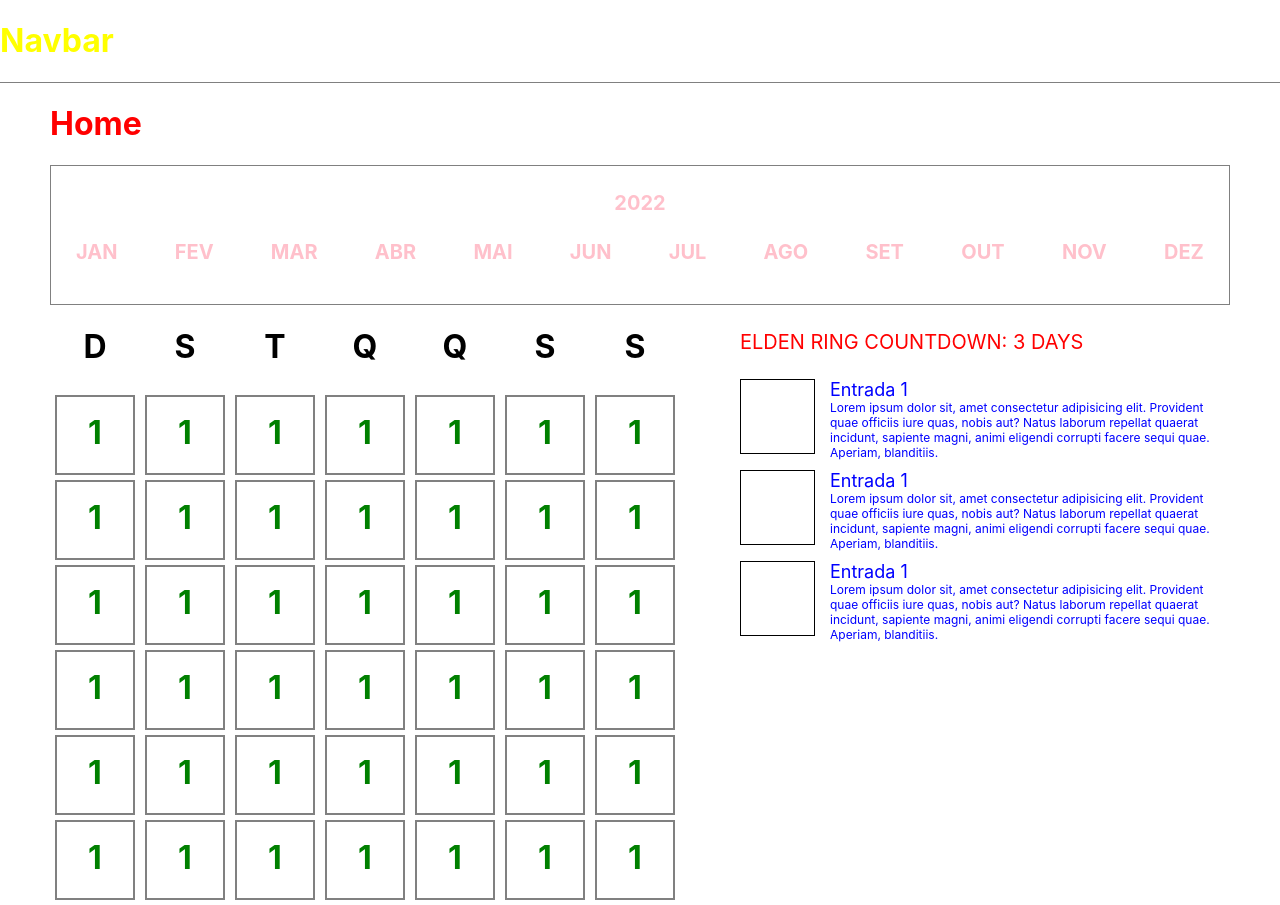
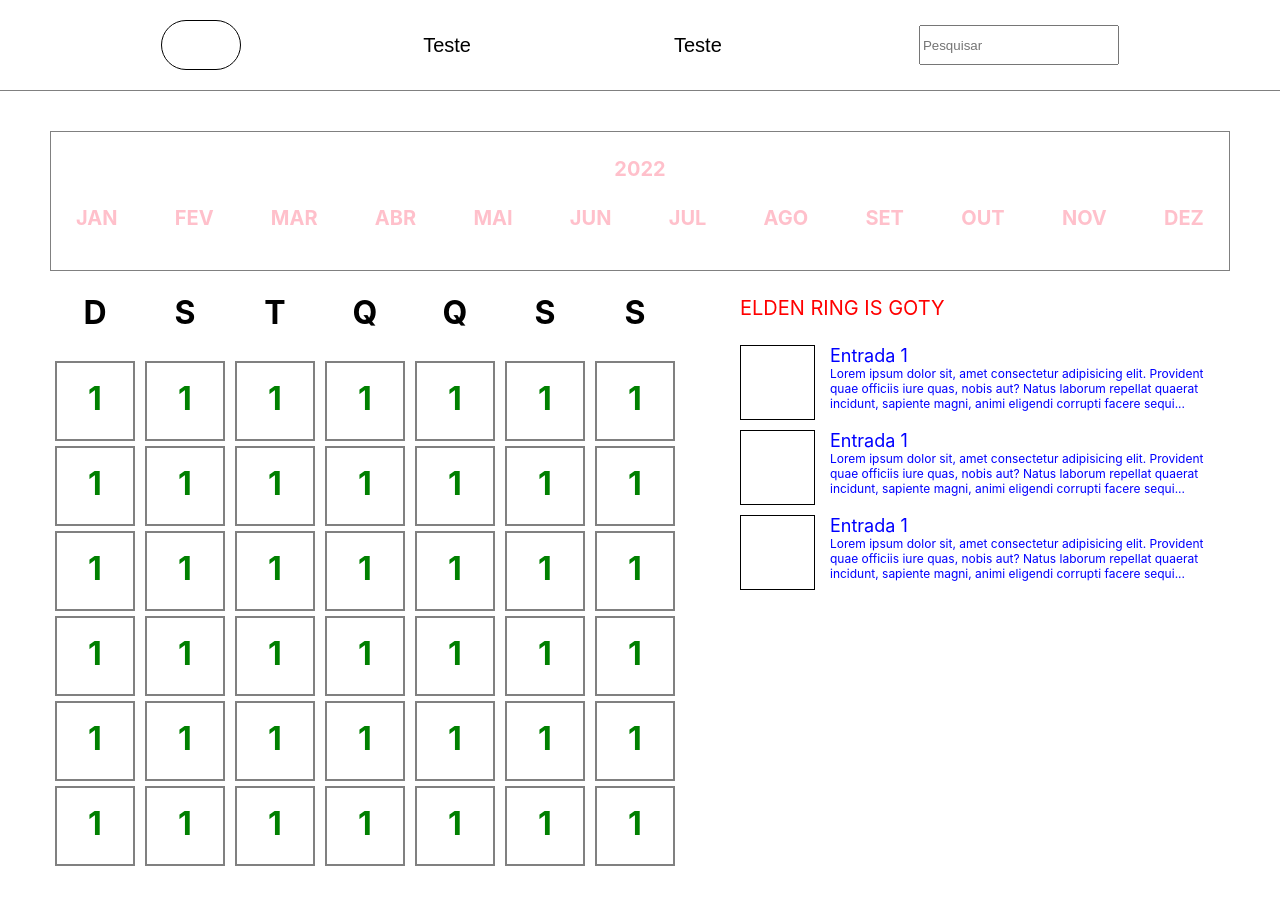
Before and after one commit to ViniciusOsorio/xjournal-next, a Next.js app: page /home in a window 1280 px wide. After the commit the page ends 871 px from the top, so only its background shows below. Built offline with nearby package versions, Linux system fonts and the light colour scheme.

Commit message:
atualizações recentes

```diff
--- a/components/Entry/Entry.tsx
+++ b/components/Entry/Entry.tsx
@@ -4,6 +4,7 @@ import { OuterWrapper,
          ImageDiv,
          EntryTitle,
          EntryText } from "../Entry/EntryStyled";
+import { truncate } from "lodash";
 
 const Entry = () => {
 
@@ -12,7 +13,7 @@ const Entry = () => {
             <ImageDiv/>
             <TextDiv>
                 <EntryTitle>Entrada 1</EntryTitle>
-                <EntryText>Lorem ipsum dolor sit, amet consectetur adipisicing elit. Provident quae officiis iure quas, nobis aut? Natus laborum repellat quaerat incidunt, sapiente magni, animi eligendi corrupti facere sequi quae. Aperiam, blanditiis.</EntryText>
+                <EntryText>{truncate('Lorem ipsum dolor sit, amet consectetur adipisicing elit. Provident quae officiis iure quas, nobis aut? Natus laborum repellat quaerat incidunt, sapiente magni, animi eligendi corrupti facere sequi quae. Aperiam, blanditiis.', {length: 200})}</EntryText>
             </TextDiv>
 
         </OuterWrapper>
--- a/components/NavBar/NavBar.tsx
+++ b/components/NavBar/NavBar.tsx
@@ -1,11 +1,17 @@
 import React from "react";
-import { OuterWrapper } from "./NavBarStyled";
+import { OuterWrapper,
+         ProfilePic,
+         SearchBar,
+         ModeButton } from "./NavBarStyled";
 
 const NavBar = () => {
 
     return(
         <OuterWrapper>
-            <h1>Navbar</h1>
+            <ProfilePic/>
+            <ModeButton>Teste</ModeButton>
+            <ModeButton>Teste</ModeButton>
+            <SearchBar placeholder="Pesquisar"/>
         </OuterWrapper>
     )
 
--- a/components/NavBar/NavBarStyled.js
+++ b/components/NavBar/NavBarStyled.js
@@ -5,4 +5,30 @@ export const OuterWrapper = styled.div`
     flex-direction: row;
     color: yellow;
     border-bottom: 1px gray solid;
+    justify-content: space-evenly;
+    padding: 20px 0px;
+    margin-bottom: 40px;
 `
+export const ProfilePic = styled.div`
+    border-radius: 30px;
+    border: 1px solid black;
+    width: 80px;
+    height: 50px;
+`
+
+export const SearchBar = styled.input`
+    width: 200px;
+    height: 40px;
+    margin-top: 5px;
+    margin-left: 15px;
+`
+
+export const ModeButton = styled.button`
+    font-size: 20px;
+    margin: 0px 15px;
+    background-color: transparent;
+    border: none;
+    &:hover{
+        color: yellow;
+    }
+`
--- a/package.json
+++ b/package.json
@@ -9,9 +9,11 @@
     "lint": "next lint"
   },
   "dependencies": {
+    "lodash": "^4.17.21",
     "next": "12.1.0",
     "react": "17.0.2",
     "react-dom": "17.0.2",
+    "react-icons-kit": "^2.0.0",
     "styled-components": "^5.3.3"
   },
   "devDependencies": {
--- a/pages/home.tsx
+++ b/pages/home.tsx
@@ -25,13 +25,11 @@ const Home = () => {
         <>
             <NavBar />
             <OuterWrapper>
-
-                <h1>Home</h1>
                 <Year/>
                 <LowerWrapper>
                     <Month />
                     <RightWrapper>
-                        <CurrentDay>ELDEN RING COUNTDOWN: 3 DAYS</CurrentDay>
+                        <CurrentDay>ELDEN RING IS GOTY</CurrentDay>
                         {organizeEntries()}
                     </RightWrapper>
                 </LowerWrapper>
```
Also changed, not shown: 1 other file (tests, documents, lock files or other folders).
